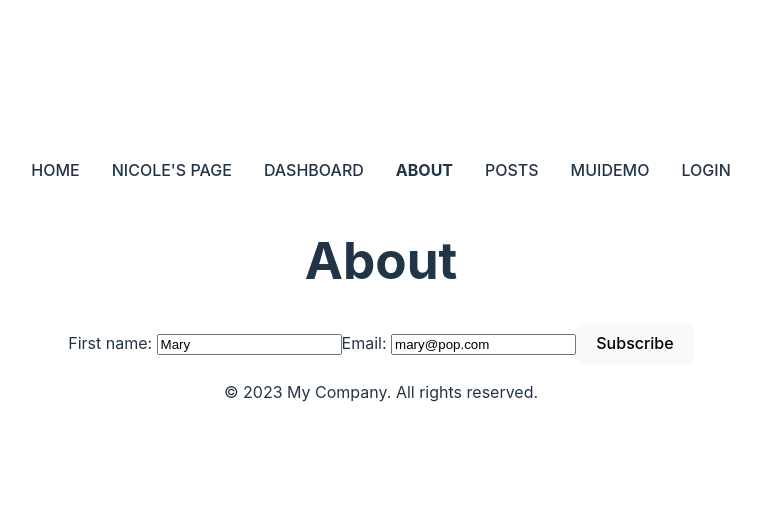
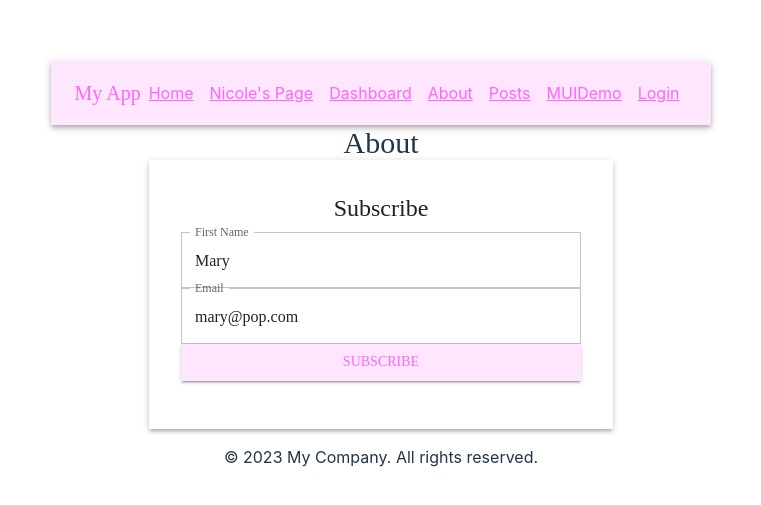
Before and after one commit to nokerenee/my-react-learning, a React (Vite) app: page /about in a window 1280 px wide. Shown: the part 127-632 px from the top of the page, without its empty margins (259-1020 px from the left). Built offline with nearby package versions, Linux system fonts and the light colour scheme; no server answers.

Commit message:
Final exercises and formatting

```diff
--- a/src/Pages/AboutPage.jsx
+++ b/src/Pages/AboutPage.jsx
@@ -1,10 +1,11 @@
+import { Typography } from "@mui/material";
 import SubscribeForm from "../components/Hooks/SubscribeForm";
 
 export default function AboutPage() {
   // Save in pages/AboutPage.jsx
   return (
     <div className="About">
-      <h1>About</h1>
+      <Typography variant="h1">About</Typography>
       <SubscribeForm />
     </div>
   );
--- a/src/Pages/DashboardPage.jsx
+++ b/src/Pages/DashboardPage.jsx
@@ -1,3 +1,4 @@
+import { Button, TextField, Typography, Grid, Paper } from "@mui/material";
 import { useNavigate, Outlet } from "react-router-dom";
 
 export default function DashboardPage() {
@@ -5,16 +6,36 @@ export default function DashboardPage() {
   const navigate = useNavigate();
 
   return (
-    <div className="DashboardPage componentBox">
-      <h1>Dashboard</h1>
+    <Grid container justifyContent="center" alignItems="center" height="100vh">
+      <Paper elevation={3} sx={{ p: 4, textAlign: "center" }}>
+        <Typography variant="h2" gutterBottom>
+          Dashboard
+        </Typography>
 
-      <Outlet />
-      {/* Will render either <DashboardMessages> when the URL is "/dash/messages", <DashboardTasks> at "/dash/tasks", or null if it is "/dash" */}
+        <Outlet />
 
-      <button onClick={() => navigate("/dash/tasks")}> Show Tasks</button>
-      <button onClick={() => navigate("/dash/messages")}> Show Messages</button>
-      <button onClick={() => navigate(-1)}> Back</button>
-    </div>
+        <Grid container spacing={2} justifyContent="center" mt={3}>
+          <Grid item>
+            <Button variant="contained" onClick={() => navigate("/dash/tasks")}>
+              Show Tasks
+            </Button>
+          </Grid>
+          <Grid item>
+            <Button
+              variant="contained"
+              onClick={() => navigate("/dash/messages")}
+            >
+              Show Messages
+            </Button>
+          </Grid>
+          <Grid item>
+            <Button variant="outlined" onClick={() => navigate(-1)}>
+              Back
+            </Button>
+          </Grid>
+        </Grid>
+      </Paper>
+    </Grid>
   );
 }
 // ++ Move the <Outlet/> below the buttons and observe the change
--- a/src/Pages/HomePage.jsx
+++ b/src/Pages/HomePage.jsx
@@ -1,3 +1,5 @@
+import { useState } from "react";
+import { Button, TextField, Typography } from "@mui/material";
 import { useUserContext } from "../Store/Contexts/UserContext";
 import ReducerCounter from "../components/Hooks/ReducerCounter";
 import { useCounterContext } from "../Store/Contexts/CounterContext";
@@ -13,29 +15,43 @@ import PostListReducer from "../components/Hooks/PostListReducer";
 export default function Homepage() {
   const { currentUser, handleUpdateUser } = useUserContext();
   const { counter } = useCounterContext();
-  let email = "";
+  const [email, setEmail] = useState("");
+
+  // let email = "";
   const handleSubmit = (e) => {
     e.preventDefault(); // prevent page reloading on form submit
     // console.log('e.target.email', e.target.email);
-    const data = new FormData(e.target);
-    const formObject = Object.fromEntries(data.entries());
-    handleUpdateUser({ email: formObject.email });
+    // const data = new FormData(e.target);
+    // const formObject = Object.fromEntries(data.entries());
+    handleUpdateUser({ email });
   };
+
   return (
     <>
       <div className="Homepage">
-        <h1>Home</h1>
-        {currentUser.email}
+        <Typography variant="h1">Home</Typography>
+        <Typography>{currentUser.email}</Typography>
         <div>Counter:{counter}</div>
         <div className="LoginForm componentBox">
           <form onSubmit={handleSubmit}>
             <div className="formRow">
-              <label>
-                Email Address:
-                <input type="email" defaultValue={email} name="email" />
-              </label>
+              <TextField
+                label="Email Address"
+                type="email"
+                variant="outlined"
+                fullWidth
+                value={email}
+                onChange={(e) => setEmail(e.target.value)}
+              />
             </div>
-            <button type="submit">Submit</button>
+            <Button
+              type="submit"
+              variant="contained"
+              color="primary"
+              style={{ marginTop: 16 }}
+            >
+              Submit
+            </Button>
           </form>
         </div>
       </div>
@@ -46,15 +62,15 @@ export default function Homepage() {
 export function NicolePage() {
   return (
     <div className="Nicole">
-      <h1>Nicole's Page</h1>
+      <Typography variant="h1">Nicole's Page</Typography>
       <ClockDisplay />
       <ActivityFinder1 />
-      <ActivityFinder2/>
+      <ActivityFinder2 />
       <BitcoinRates />
       <RefCounter />
       <VideoPlayer />
-      <ReducerCounter/>
-      <PostListReducer/>
+      <ReducerCounter />
+      <PostListReducer />
       {/* <Todo /> */}
     </div>
   );
--- a/src/Pages/LoginForm.jsx
+++ b/src/Pages/LoginForm.jsx
@@ -1,13 +1,16 @@
 import { useState } from "react";
 import { useUserContext } from "../Store/Contexts/UserContext";
+import { Button, TextField, Typography } from "@mui/material";
 
 function LoginForm() {
   const [userEmail, setUserEmail] = useState("");
-  const [userPassword, setUserPassword] = useState("");
+  // const [userPassword, setUserPassword] = useState("");
   const [submitResult, setSubmitResult] = useState("");
-  let email = "";
+  const { currentUser, handleUpdateUser } = useUserContext();
+
+  // let email = "";
   // destructure the context values passed via UserProvider
-  const { currentUser, handleUpdateUser } = useUserContext();
+  // const { currentUser, handleUpdateUser } = useUserContext();
   // alternative using the useContext hook directly, either works
   //const {currentUser, handleUpdateUser} = useContext(UserContext);
   const handleSubmit = (e) => {
@@ -17,8 +20,12 @@ function LoginForm() {
     // } else if (userPassword === userEmail) {
     //   setSubmitResult("Password must not match email address");
     // } else {
+    if (userEmail === "nrkelly57@gmail.com") {
       setSubmitResult("Successful login");
-      handleUpdateUser({ email: "login@aa.com" }); // context function
+      handleUpdateUser({ email: "nrkelly57@gmail.com" });
+    } else {
+      setSubmitResult("Invalid email");
+    }
     // }
   };
   {
@@ -29,21 +36,35 @@ function LoginForm() {
     <>
       {currentUser.email ? (
         <>
-          <p>Welcome {currentUser.email}!</p>{" "}
-          <button onClick={() => handleUpdateUser({})}>Log Out</button>{" "}
+          <Typography variant="h5">Welcome {currentUser.email}!</Typography>
+          <Button variant="outlined" onClick={() => handleUpdateUser({})}>
+            Log Out
+          </Button>{" "}
         </>
       ) : (
         <>
           <div className="LoginForm componentBox">
             <form onSubmit={handleSubmit}>
               <div className="formRow">
-                <label>
-                  Email Address:
-                  <input type="email" defaultValue={email} name="email" />
-                </label>
+                <TextField
+                  label="Email Address"
+                  type="email"
+                  variant="outlined"
+                  fullWidth
+                  value={userEmail}
+                  onChange={(e) => setUserEmail(e.target.value)}
+                />
               </div>
-              <button type="submit">Submit</button>
+              <Button
+                type="submit"
+                variant="contained"
+                color="primary"
+                style={{ marginTop: 16 }}
+              >
+                Submit
+              </Button>
             </form>
+            {submitResult && <Typography>{submitResult}</Typography>}
           </div>
         </>
       )}
--- a/src/components/Hooks/SubscribeForm.jsx
+++ b/src/components/Hooks/SubscribeForm.jsx
@@ -1,4 +1,5 @@
 import { useState } from "react";
+import { Button, TextField, Typography, Paper } from "@mui/material";
 import { useFormInput } from "../Hooks/UseFormInput";
 
 export default function SubscribeForm() {
@@ -15,16 +16,40 @@ export default function SubscribeForm() {
   }
 
   return (
-    <div className="SubscribeForm componentBox">
-      <label>
-        First name: <input {...nameInputProps} />
-      </label>
-      <label>
-        Email: <input {...emailInputProps} />
-      </label>
-      <button onClick={handleSubscribe}>Subscribe</button>
-      <div>{status}</div>
-    </div>
+    <Paper
+      elevation={3}
+      sx={{ p: 4, textAlign: "center", maxWidth: 400, margin: "auto" }}
+    >
+      <Typography variant="h5" gutterBottom>
+        Subscribe
+      </Typography>
+      <form>
+        <TextField
+          label="First Name"
+          variant="outlined"
+          fullWidth
+          {...nameInputProps}
+        />
+        <TextField
+          label="Email"
+          variant="outlined"
+          fullWidth
+          {...emailInputProps}
+        />
+        <Button
+          variant="contained"
+          color="primary"
+          onClick={handleSubscribe}
+          fullWidth
+          mt={2}
+        >
+          Subscribe
+        </Button>
+      </form>
+      <Typography variant="body1" mt={2}>
+        {status}
+      </Typography>
+    </Paper>
   );
 }
 
--- a/src/components/MUI/BasicGrid.jsx
+++ b/src/components/MUI/BasicGrid.jsx
@@ -13,7 +13,7 @@ export default function BasicGrid() {
   return (
     <>
       <StyledBox>
-        <MUIDialog text="hello!"></MUIDialog>
+        <MUIDialog text="My first MUI Dialog!"></MUIDialog>
         <StyledBox>
           <MUIForm></MUIForm>
         </StyledBox>
--- a/src/components/MUI/CustomCard.jsx
+++ b/src/components/MUI/CustomCard.jsx
@@ -3,6 +3,7 @@ import CardContent from "@mui/material/CardContent";
 import CardMedia from "@mui/material/CardMedia";
 import Typography from "@mui/material/Typography";
 import { Button, CardActionArea, CardActions } from "@mui/material";
+
 // wraps the default MUI Card component to customise it with props
 export default function CustomCard({ title, children }) {
   return (
--- a/src/components/NavBar.jsx
+++ b/src/components/NavBar.jsx
@@ -1,41 +1,76 @@
 import { useContext } from "react";
+import { AppBar, Toolbar, Typography, Button, Link } from "@mui/material";
 import { NavLink } from "react-router-dom";
 // import { MyThemeContext } from "../context/MyThemeContext";
 
 export default function NavBar() {
-  //   const { theme } = useContext(MyThemeContext);
+  // const { theme } = useContext(MyThemeContext);
 
   return (
-    <nav
-      className="NavBar"
-      //   style={{ backgroundColor: theme.background, color: theme.foreground }}
-    >
-      <ul className="menu">
-        <li>
-          <NavLink to="/">Home</NavLink>
-        </li>
-        <li>
-          <NavLink to="/Nicole">Nicole's Page</NavLink>
-        </li>
-        <li>
-          <NavLink to="/dash">Dashboard</NavLink>
-        </li>
-        <li>
-          <NavLink to="/about">About</NavLink>
-        </li>
-        <li>
-          <NavLink to="/posts">Posts</NavLink>
-        </li>
-        <li>
-          <NavLink to="/MUIDemo">MUIDemo</NavLink>
-        </li>
-        <li>
-          <NavLink to="/login">Login</NavLink>
-        </li>
-      </ul>
-      {/* ++ Add another page with route and component */}
-    </nav>
+    <AppBar position="static">
+      <Toolbar>
+        <Typography variant="h6" component="div" sx={{ flexGrow: 1 }}>
+          My App
+        </Typography>
+        <nav>
+          <Link
+            component={NavLink}
+            to="/"
+            color="inherit"
+            sx={{ p: 1, cursor: "pointer" }}
+          >
+            Home
+          </Link>
+          <Link
+            component={NavLink}
+            to="/Nicole"
+            color="inherit"
+            sx={{ p: 1, cursor: "pointer" }}
+          >
+            Nicole's Page
+          </Link>
+          <Link
+            component={NavLink}
+            to="/dash"
+            color="inherit"
+            sx={{ p: 1, cursor: "pointer" }}
+          >
+            Dashboard
+          </Link>
+          <Link
+            component={NavLink}
+            to="/about"
+            color="inherit"
+            sx={{ p: 1, cursor: "pointer" }}
+          >
+            About
+          </Link>
+          <Link
+            component={NavLink}
+            to="/posts"
+            color="inherit"
+            sx={{ p: 1, cursor: "pointer" }}
+          >
+            Posts
+          </Link>
+          <Link
+            component={NavLink}
+            to="/MUIDemo"
+            color="inherit"
+            sx={{ p: 1, cursor: "pointer" }}
+          >
+            MUIDemo
+          </Link>
+          <Link
+            component={NavLink}
+            to="/login"
+            color="inherit"
+            sx={{ p: 1, cursor: "pointer" }}
+          >
+            Login
+          </Link>
+        </nav>
+      </Toolbar>
+    </AppBar>
   );
 }
-// Save as components/NavBar.jsx and render in App.jsx
-// ABOVE <AppRoutes />
```
Also changed, not shown: src/Pages/PostsPage.jsx (+41 -16 lines), src/components/MUI/Themes/MUITheme.jsx (line endings or trailing spaces).
